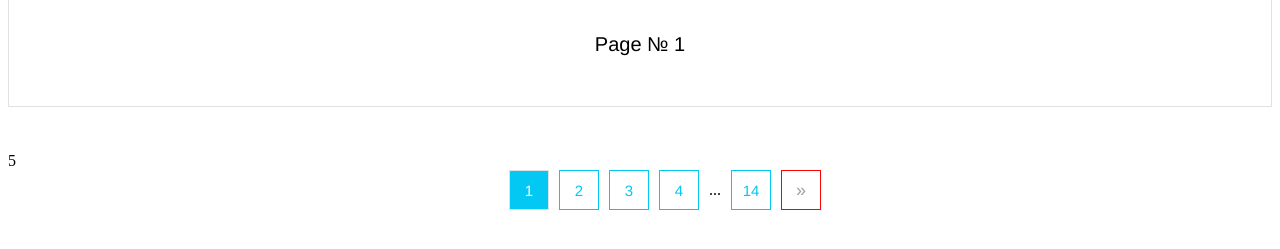
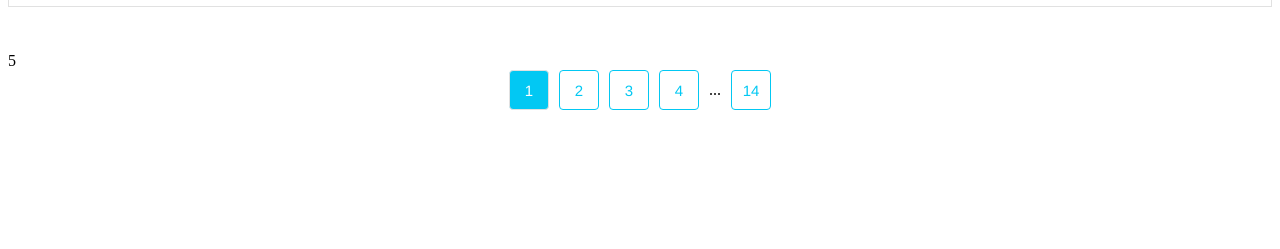
Before and after one commit to grinmax/vue-smart-pagination, a Vue app: page / in a window 1280 px wide. Shown: the part 345-594 px from the top of the page. Built offline with nearby package versions, Linux system fonts and the light colour scheme.

Commit message:
pagination beta fix

```diff
--- a/src/components/PaginationControl.vue
+++ b/src/components/PaginationControl.vue
@@ -9,16 +9,14 @@
     >
       <li class="pagination-list__li">
         <button
+                v-if="settings.hideArrows != true"
                 @click="switch_page(curIndex - 1)"
                 class="pagination-list__button pagination-list__arrow pagination-list__arrow_prev"
                 :class="[
                   {'pagination-list__button_disabled': curIndex === 0}
                 ]"
                 :style="[
-                    settings.arrowColor ? {'border-color': settings.arrowColor} : {'border-color': '#e1e1e1'},
-                    settings.hideArrows ? {'display': 'block'} : {'display': 'none'},
-                    settings.controlStyle === 'square' ? {'border-radius': '0'} : {'border-radius': '4px'} ||
-                    settings.controlStyle === 'circle' ? {'border-radius': '50%'} : {'border-radius': '4px'}
+                    settings.arrowColor ? {'border-color': settings.arrowColor} : {'border-color': '#e1e1e1'}
                 ]"
         >
           &raquo;
@@ -34,9 +32,7 @@
               :style="[
                   settings.pageButtons ? {'background': settings.pageButtons.background} : {'background': '#fff'},
                   settings.pageButtons ? {'borderColor': settings.pageButtons.borderColor} : {'border-color': '#02C8F3'},
-                  settings.pageButtons ? {'color': settings.pageButtons.color} : {'color': '#02C8F3'},
-                  settings.controlStyle === 'square' ? {'border-radius': '0'} : {'border-radius': '4px'} ||
-                  settings.controlStyle === 'circle' ? {'border-radius': '50%'} : {'border-radius': '4px'}
+                  settings.pageButtons ? {'color': settings.pageButtons.color} : {'color': '#02C8F3'}
               ]"
               @click="[
                 switch_page(index)
@@ -51,16 +47,14 @@
       </template>
       <li class="pagination-list__li">
         <button
+                v-if="settings.hideArrows != true"
                 @click="switch_page(curIndex + 1)"
                 class="pagination-list__button pagination-list__arrow pagination-list__arrow_next"
                 :class="[
                   {'pagination-list__button_disabled': curIndex === settings.array.length - 1}
                 ]"
                 :style="[
-                    settings.arrowColor ? {'border-color': settings.arrowColor} : {'border-color': '#e1e1e1'},
-                    settings.hideArrows ? {'display': 'block'} : {'display': 'none'},
-                    settings.controlStyle === 'square' ? {'border-radius': '0'} : {'border-radius': '4px'} ||
-                    settings.controlStyle === 'circle' ? {'border-radius': '50%'} : {'border-radius': '4px'}
+                    settings.arrowColor ? {'border-color': settings.arrowColor} : {'border-color': '#e1e1e1'}
                 ]"
           >
           &raquo;
@@ -184,6 +178,18 @@ export default {
   },
   beforeMount () {
     this.$set(this.settings.array[0], 'active', true)
+    let root = document.querySelector(':root')
+    if (this.settings.arrowColor) {
+      root.style.setProperty('--arrowColor', this.settings.arrowColor)
+    }
+    if (this.settings.controlStyle === 'square') {
+      root.style.setProperty('--controlStyle', '0')
+    }
+    if (this.settings.controlStyle === 'circle') {
+      root.style.setProperty('--controlStyle', '50%')
+    } else {
+      root.style.setProperty('--controlStyle', '4px')
+    }
   }
 }
 </script>
@@ -191,7 +197,8 @@ export default {
 <style lang="scss">
 
   :root {
-    /*--my-background: red;*/
+    --arrowColor: red;
+    --controlStyle: 0;
   }
 
   .pagination-list {
@@ -201,7 +208,6 @@ export default {
     padding: 0;
     justify-content: center;
     user-select: none;
-    /*background: var(--my-background);*/
 
     li {
       list-style-type: none;
@@ -223,11 +229,13 @@ export default {
       height: 40px;
       background-color: #ffffff;
       color: #9da0a2;
+      /*color: var(--arrowColor);*/
       transition: border-color .2s ease-in, background-color .2s ease-in;
       cursor: pointer;
-      border-radius: 4px;
+      /*border-radius: 4px;*/
       outline: none;
       border: solid 1px #e1e1e1;
+      border-radius: var(--controlStyle);
       &_disabled {
         opacity: 0;
         pointer-events: none;
```
Also changed, not shown: src/App.vue (indentation only), src/assets/logo.png (added).
